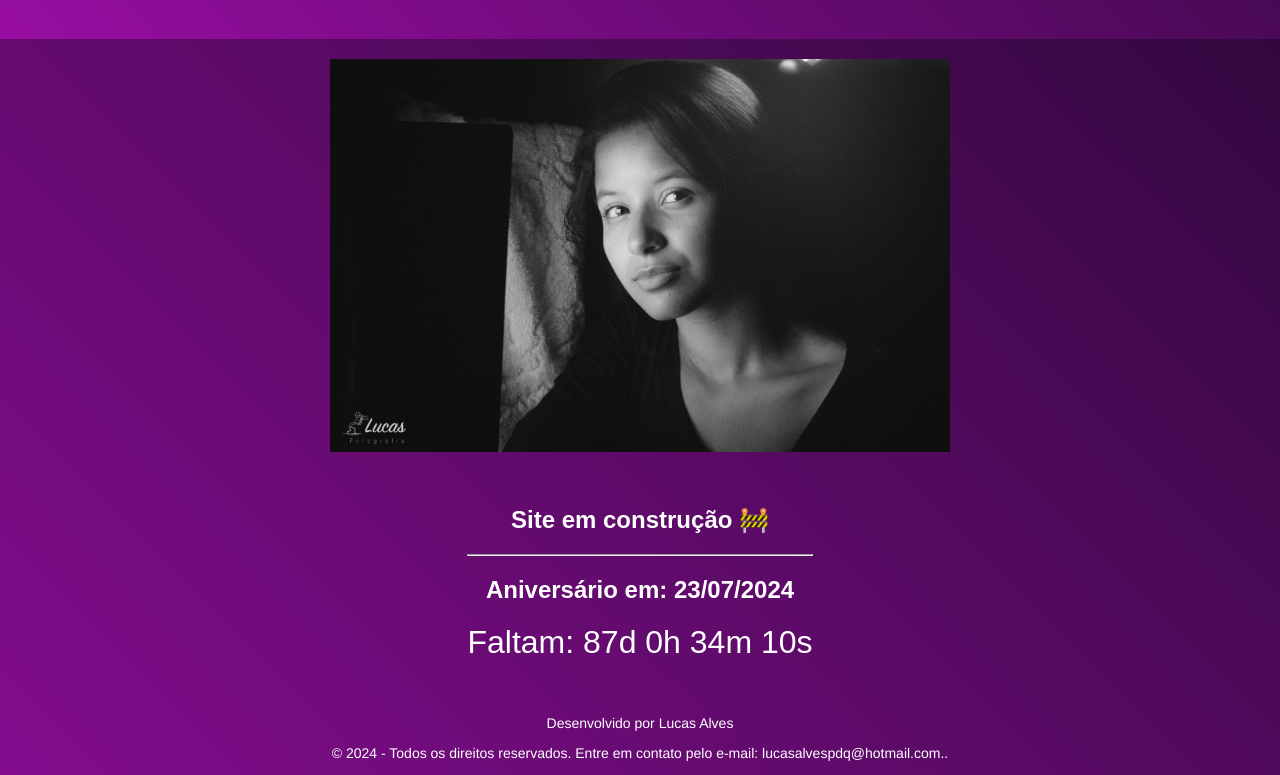
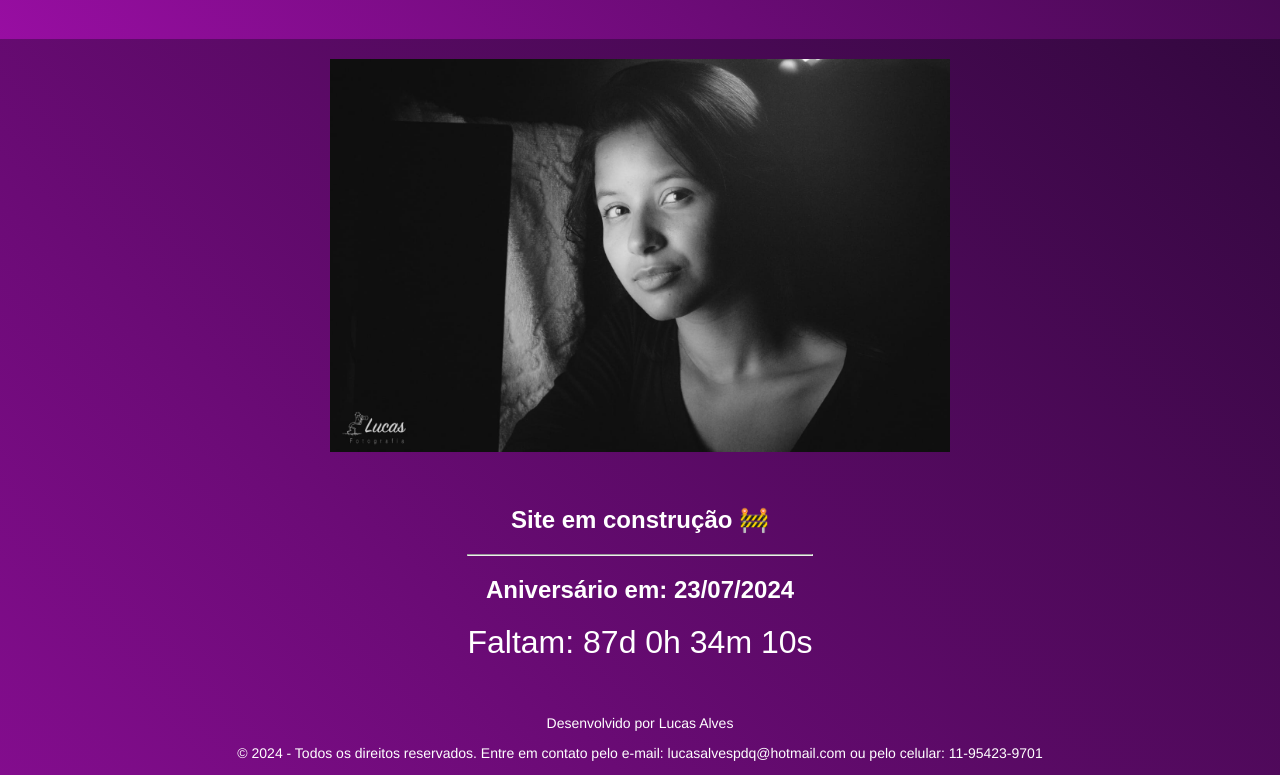
Before and after one commit to Lucas-DSA/projeto-parabens-elaine, a plain HTML site: page index.html in a window 1280 px wide. Shown: the part 82-857 px from the top of the page. Drawn offline with Linux system fonts and the light colour scheme.

Commit message:
colocando numero do celular nos direitos reservados

```diff
--- a/index.html
+++ b/index.html
@@ -46,7 +46,7 @@
     <footer>
 
         <p>Desenvolvido por Lucas Alves</p>
-        <p>&copy; 2024 - Todos os direitos reservados. Entre em contato pelo e-mail: lucasalvespdq@hotmail.com.. </p>
+        <p>&copy; 2024 - Todos os direitos reservados. Entre em contato pelo e-mail: lucasalvespdq@hotmail.com ou pelo celular: 11-95423-9701 </p>
 
     </footer>
 
```
